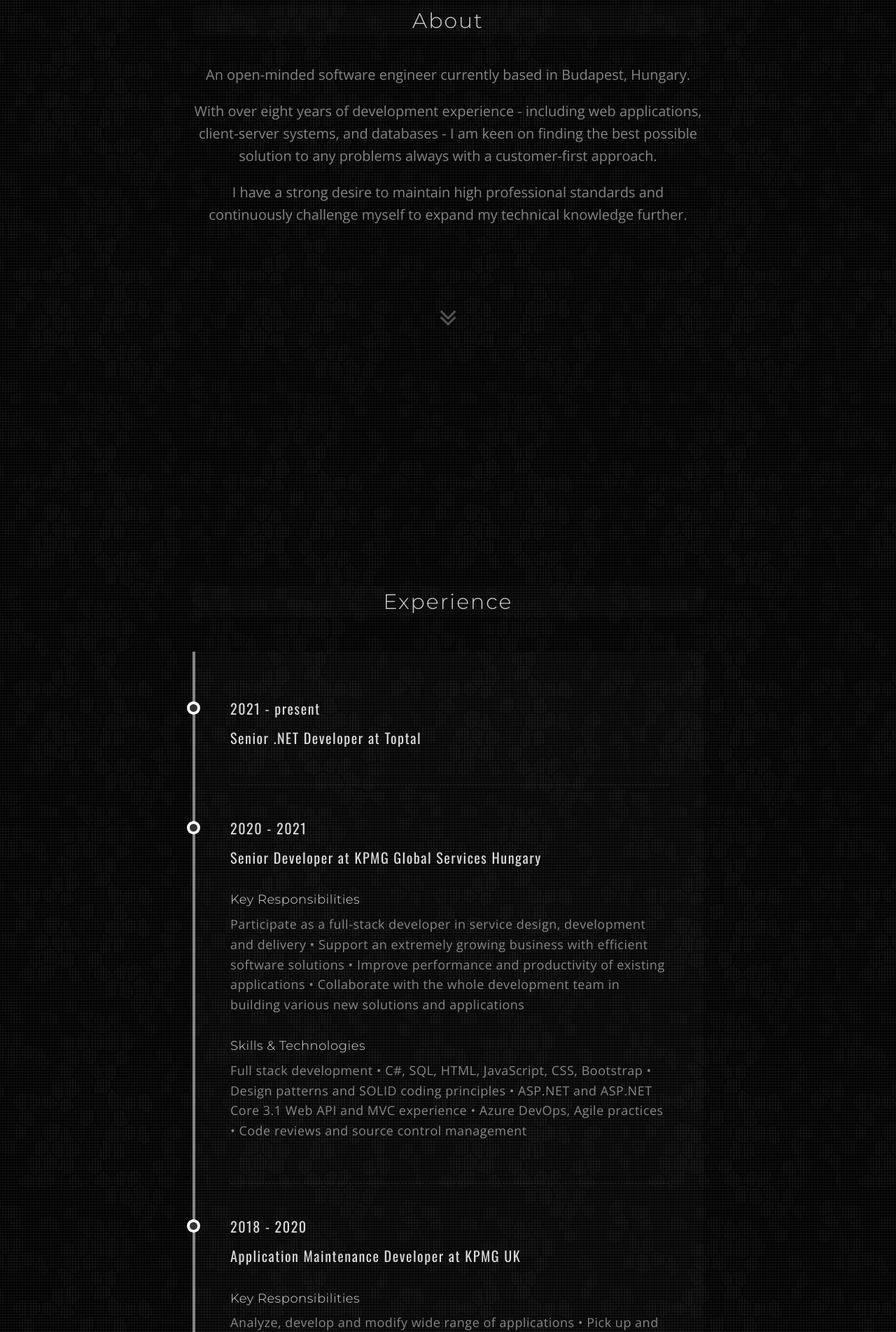
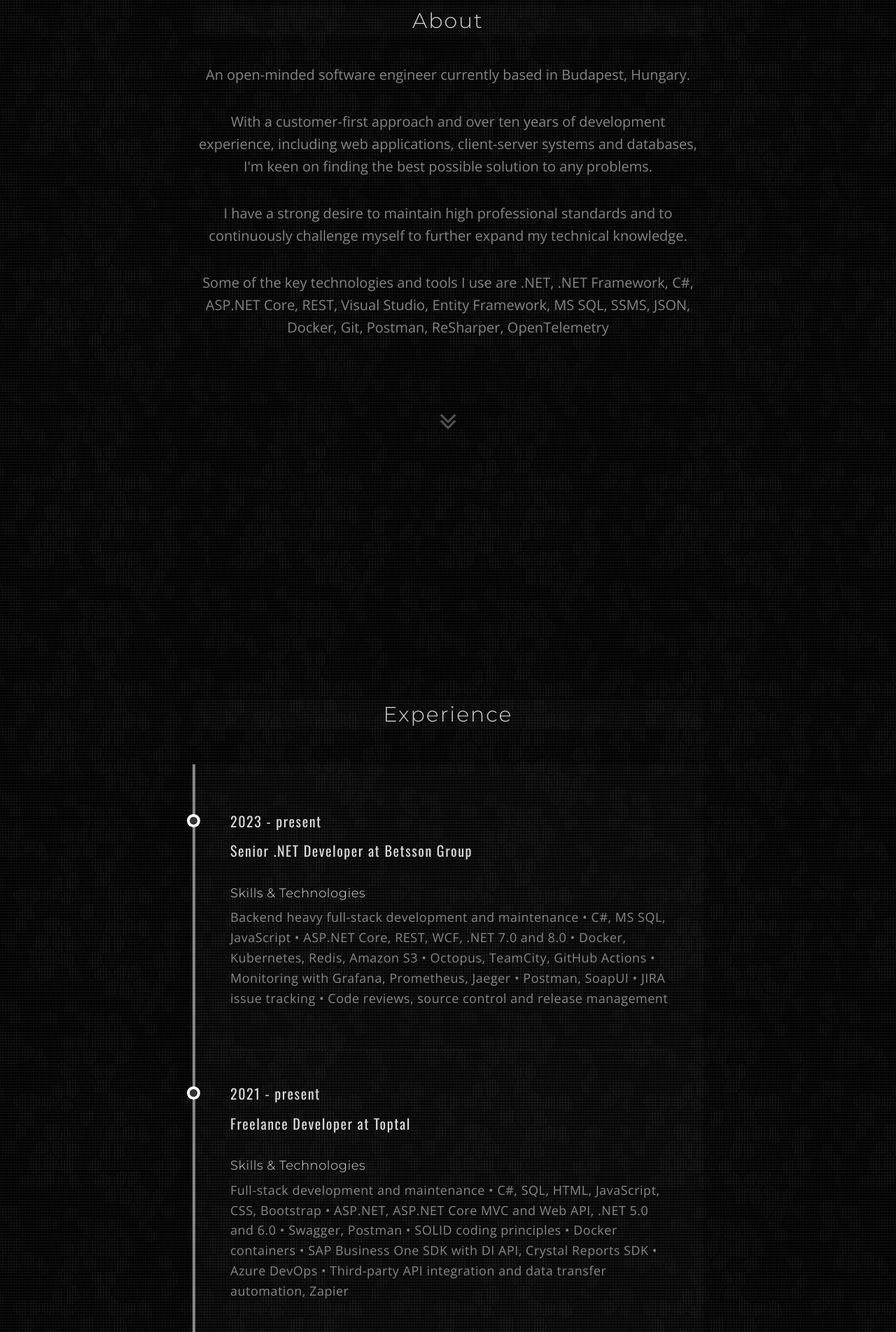
Before and after one commit to balinta/balinta.github.io, a plain HTML site: page index.html in a window 1280 px wide. Shown: the part 897-2800 px from the top of the page at 70% size. Drawn offline with nearby package versions, Linux system fonts and the light colour scheme.

Commit message:
Update 'About' and 'Experience' sections

```diff
--- a/index.html
+++ b/index.html
@@ -76,12 +76,21 @@
   <section id="about" class="container content-section text-center">
     <div class="col-lg-8 col-lg-offset-2">
       <h2>About</h2>
-      <p class="mb-2"> An open-minded software engineer currently based in Budapest, Hungary. </p>
-      <p class="mb-2"> With over eight years of development experience - including web applications, client-server
-        systems, and databases - I am keen on finding the best possible solution to any problems always with a
-        customer-first approach.</p>
-      <p>I have a strong desire to maintain high professional standards and continuously challenge myself to
-        expand my technical knowledge further.</p>
+      <p class="mb-3">
+        An open-minded software engineer currently based in Budapest, Hungary.
+      </p>
+      <p class="mb-3">
+        With a customer-first approach and over ten years of development experience, including web applications,
+        client-server systems and databases, I'm keen on finding the best possible solution to any problems.
+      </p>
+      <p class="mb-3">
+        I have a strong desire to maintain high professional standards and to continuously challenge myself to further
+        expand my technical knowledge.
+      </p>
+      <p class="mb-3">
+        Some of the key technologies and tools I use are .NET, .NET Framework, C#, ASP.NET Core, REST, Visual Studio,
+        Entity Framework, MS SQL, SSMS, JSON, Docker, Git, Postman, ReSharper, OpenTelemetry
+      </p>
       <a href="#experience" class="btn btn-circle page-scroll">
         <i class="fa fa-angle-double-down bounce"></i>
       </a>
@@ -94,9 +103,28 @@
       <h2>Experience</h2>
       <ul class="timeline">
         <li class="event" data-date="">
+          <h3>2023 - present</h3>
+          <h3>Senior .NET Developer at Betsson Group</h3>
+          </br>
+          <h4>Skills & Technologies</h4>
+          <p>
+            Backend heavy full-stack development and maintenance • C#, MS SQL, JavaScript • ASP.NET Core, REST, WCF,
+            .NET 7.0 and 8.0 • Docker, Kubernetes, Redis, Amazon S3 • Octopus, TeamCity, GitHub Actions • Monitoring
+            with Grafana, Prometheus, Jaeger • Postman, SoapUI • JIRA issue tracking • Code reviews, source control and
+            release management
+          </p>
+        </li>
+        <li class="event" data-date="">
           <h3>2021 - present</h3>
-          <h3>Senior .NET Developer at Toptal</h3>
+          <h3>Freelance Developer at Toptal</h3>
           </br>
+          <h4>Skills & Technologies</h4>
+          <p>
+            Full-stack development and maintenance • C#, SQL, HTML, JavaScript, CSS, Bootstrap • ASP.NET, ASP.NET Core
+            MVC and Web API, .NET 5.0 and 6.0 • Swagger, Postman • SOLID coding principles • Docker containers • SAP
+            Business One SDK with DI API, Crystal Reports SDK • Azure DevOps • Third-party API integration and data
+            transfer automation, Zapier
+          </p>
         </li>
         <li class="event" data-date="">
           <h3>2020 - 2021</h3>
@@ -104,16 +132,16 @@
           </br>
           <h4>Key Responsibilities</h4>
           <p>
-            Participate as a full-stack developer in service design, development and delivery • Support
-            an extremely growing business with efficient software solutions • Improve performance and
-            productivity of existing applications • Collaborate with the whole development team in
-            building various new solutions and applications
+            Participate as a full-stack developer in service design, development and delivery • Support an extremely
+            growing business with efficient software solutions • Improve performance and productivity of existing
+            applications • Collaborate with the whole development team in building various new solutions and
+            applications
           </p>
           <h4>Skills & Technologies</h4>
           <p>
-            Full stack development • C#, SQL, HTML, JavaScript, CSS, Bootstrap • Design patterns and
-            SOLID coding principles • ASP.NET and ASP.NET Core 3.1 Web API and MVC experience • Azure
-            DevOps, Agile practices • Code reviews and source control management
+            Full-stack development • C#, SQL, HTML, JavaScript, CSS, Bootstrap • Design patterns and SOLID coding
+            principles • ASP.NET and ASP.NET Core 3.1 Web API and MVC experience • Azure DevOps, Agile practices • Code
+            reviews and source control management
           </p>
         </li>
         <li class="event" data-date="">
@@ -122,17 +150,17 @@
           </br>
           <h4>Key Responsibilities</h4>
           <p>
-            Analyze, develop and modify wide range of applications • Pick up and understand new
-            technologies quickly • Follow best development practices to ensure clean code and
-            high-quality products • Provide technical support to internal clients • Estimate and
-            implement change requests, meet deadlines • Investigate and resolve issues
+            Analyze, develop and modify wide range of applications • Pick up and understand new technologies quickly •
+            Follow best development practices to ensure clean code and high-quality products • Provide technical support
+            to internal clients • Estimate and implement change requests, meet deadlines • Investigate and resolve
+            issues
           </p>
           <h4>Skills & Technologies</h4>
           <p>
-            Full stack development • C#, T-SQL, HTML, JavaScript, basic React/Redux experience • SOLID
-            design principles • ASP.NET Web API and MVC, Web Forms, WPF • Azure DevOps, Kanban, Agile
-            practices • CI/CD using Git, TeamCity and Octopus • Microsoft Azure services • Azure AD B2C
-            • OpenID Connect authentication • Power BI Embedded reports integration
+            Full-stack development • C#, T-SQL, HTML, JavaScript, basic React/Redux experience • SOLID design principles
+            • ASP.NET Web API and MVC, Web Forms, WPF • Azure DevOps, Kanban, Agile practices • CI/CD using Git,
+            TeamCity and Octopus • Microsoft Azure services • Azure AD B2C • OpenID Connect authentication • Power BI
+            Embedded reports integration
           </p>
         </li>
         <li class="event" data-date="">
@@ -141,15 +169,15 @@
           </br>
           <h4>Key Responsibilities</h4>
           <p>
-            Performance enhancement, code optimization • Debug applications, identify and resolve issues
-            • Translate business requirements into code • Understand and customize various business
-            processes • Provide technical support
+            Performance enhancement, code optimization • Debug applications, identify and resolve issues • Translate
+            business requirements into code • Understand and customize various business processes • Provide technical
+            support
           </p>
           <h4>Skills & Technologies</h4>
           <p>
-            .NET, C#, T-SQL, XML development • Extensive experience of SAP B1 SDK • RESTful web services
-            using JSON • Basic experience in Xamarin Android • Coding mobile client applications •
-            Working with Git and SVN • Planning and issue tracking using JIRA
+            .NET, C#, T-SQL, XML development • Extensive experience of SAP B1 SDK • RESTful web services using JSON •
+            Basic experience in Xamarin Android • Coding mobile client applications • Working with Git and SVN •
+            Planning and issue tracking using JIRA
           </p>
         </li>
         <li class="event" data-date="">
@@ -158,15 +186,14 @@
           </br>
           <h4>Key Responsibilities</h4>
           <p>
-            Develop a new SAP B1 integrated mobile warehouse system • Estimating and implementing
-            function requests • Identifying, tracking and fixing bugs • Creating and running automated
-            test scripts to support application testing
+            Develop a new SAP B1 integrated mobile warehouse system • Estimating and implementing function requests •
+            Identifying, tracking and fixing bugs • Creating and running automated test scripts to support application
+            testing
           </p>
           <h4>Skills & Technologies</h4>
           <p>
-            SAP Business One add-on development, C#, T-SQL • Extensive experience of Microsoft
-            technologies, including WinForms, ASP.NET Web API, Visual Studio, MS SQL Server and
-            stored procedures • Git version control
+            SAP Business One add-on development, C#, T-SQL • Extensive experience of Microsoft technologies, including
+            WinForms, ASP.NET Web API, Visual Studio, MS SQL Server and stored procedures • Git version control
           </p>
         </li>
         <li class="event" data-date="">
@@ -175,13 +202,13 @@
           </br>
           <h4>Key Responsibilities</h4>
           <p>
-            Develop and deploy an automated warehouse management system • Function enhancement • Create
-            and update technical documentation
+            Develop and deploy an automated warehouse management system • Function enhancement • Create and update
+            technical documentation
           </p>
           <h4>Skills & Technologies</h4>
           <p>
-            C# .NET and SQL development • Working with Visual Studio, MS SQL Server • Experience in
-            WinForms and DevExpress • SVN source control
+            C# .NET and SQL development • Working with Visual Studio, MS SQL Server • Experience in WinForms and
+            DevExpress • SVN source control
           </p>
         </li>
       </ul>
```
